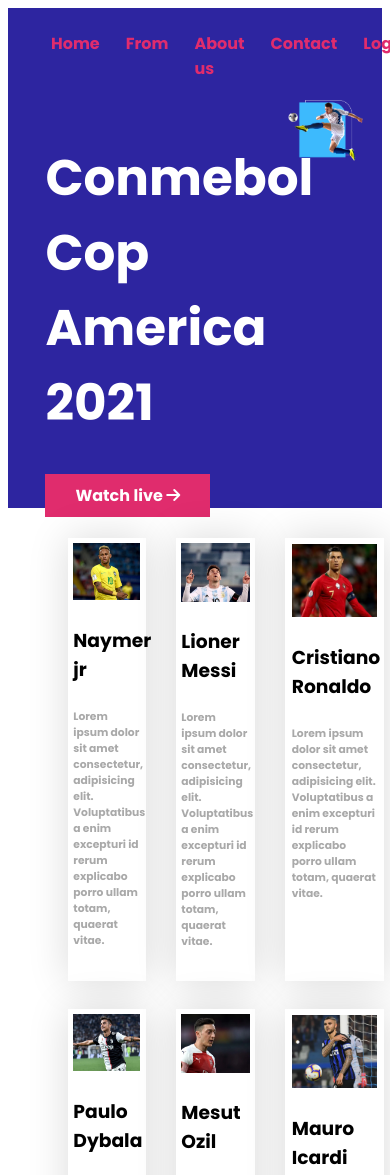
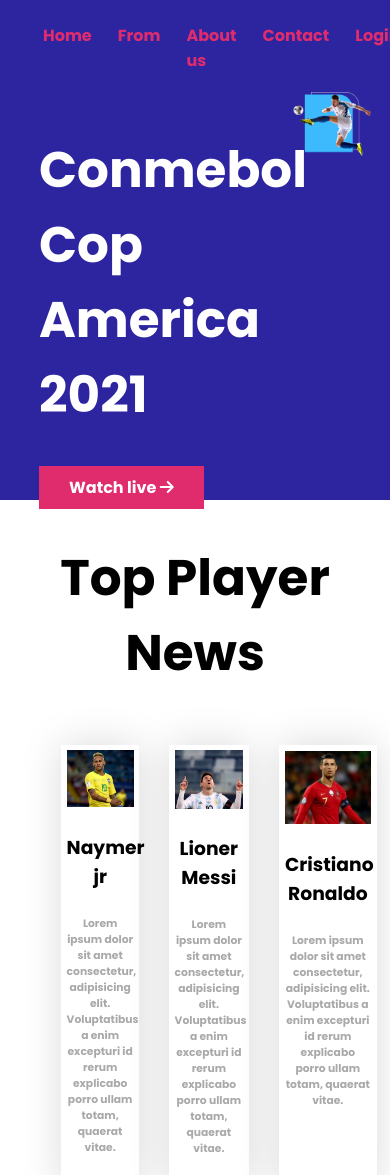
Before and after one commit to rinta-hub/responsive-football-web, a plain HTML site: page index.html in a window 390 px wide. Shown: the top 1175 px of the page. Drawn offline with Linux system fonts and the light colour scheme.

Commit message:
responsive-web-add

```diff
--- a/index.html
+++ b/index.html
@@ -43,6 +43,7 @@
         </section>
         <!-- top player news -->
         <section class="top-players">
+            <h1>Top Player News</h1>
             <div class="players">
                 <div class="player">
                     <img src="images/players/player-1.png" alt="">
--- a/style/style.css
+++ b/style/style.css
@@ -1,6 +1,6 @@
 body{
     font-family: 'Poppins', sans-serif;
-    body:0;
+    margin: 0%;
 }
 /* header part */
 nav ul{
@@ -30,6 +30,9 @@
  .container{
   background: #2D25A0;
 
+ }
+ .top-players{
+   text-align: center;
  }
 .top-part{
   display:flex;
@@ -64,7 +67,7 @@
   grid-template-columns: repeat(3, 1fr);
   margin-left: 5%;
   margin-right: 5%;
-  margin-top: 3%;
+  /* margin-top: 3%; */
   padding: 3%;
 }
 .player{
```
